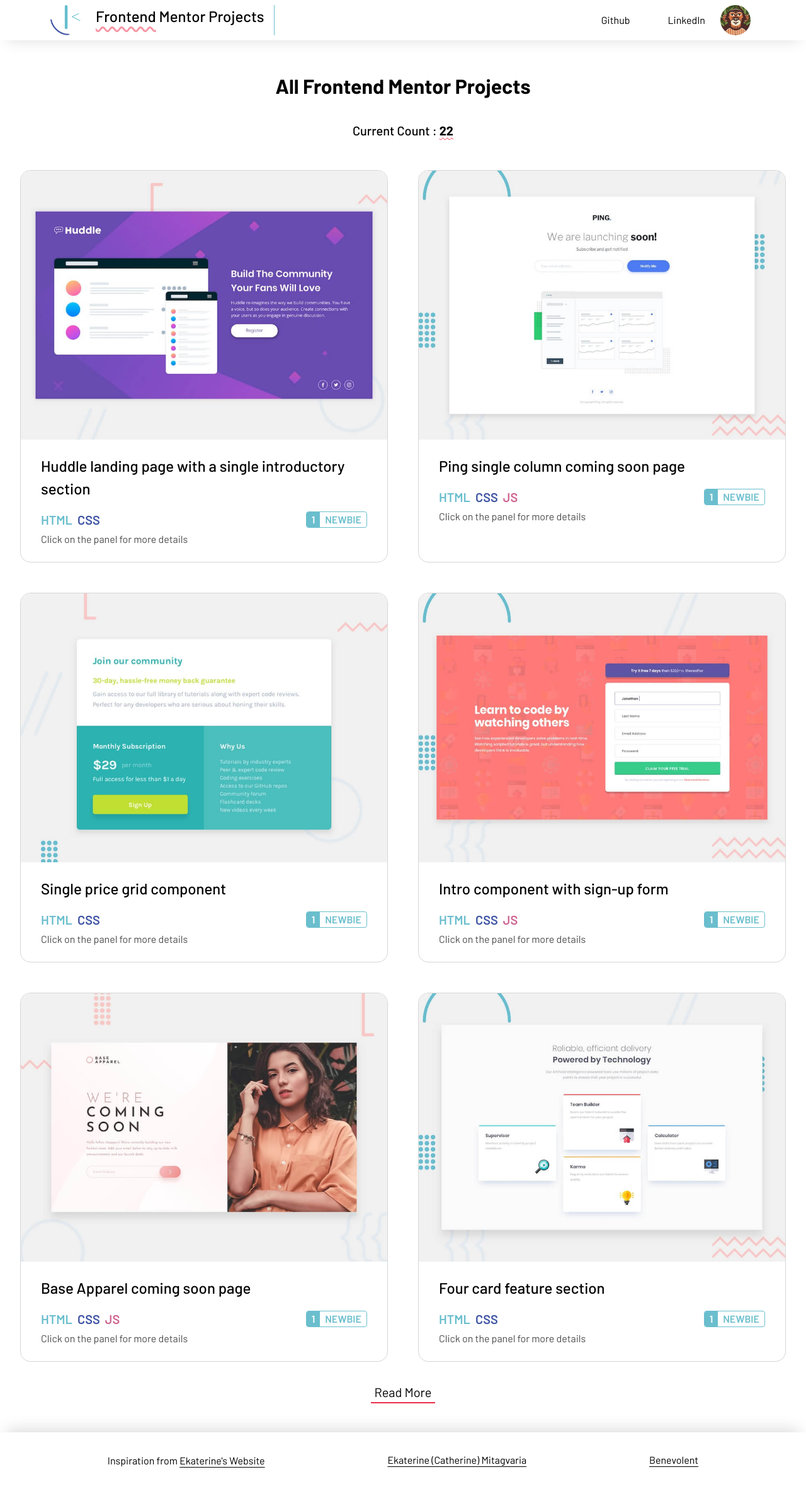
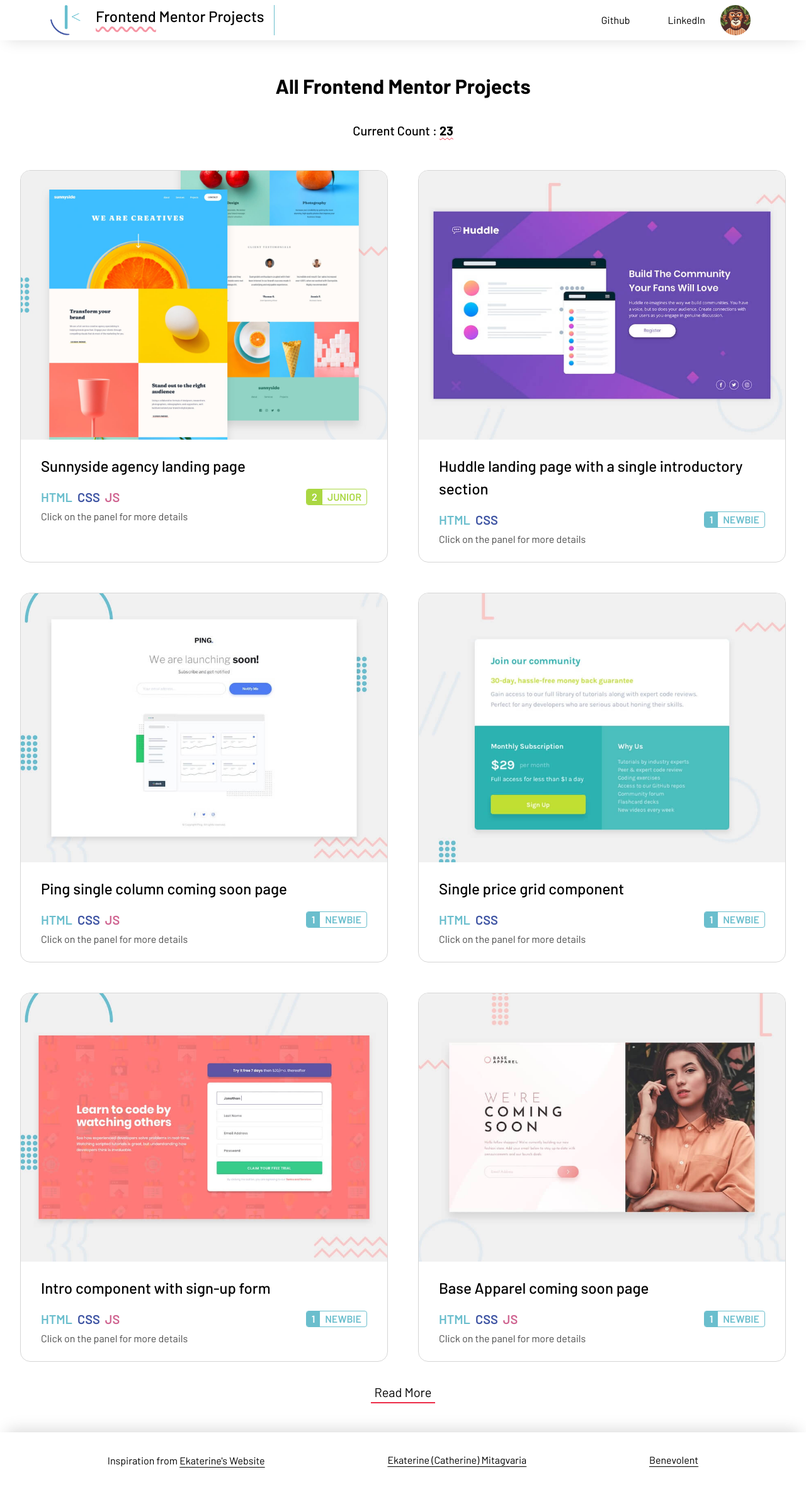
Before and after one commit to bene-volent/frontend-mentor-projects-bene, a Vue app: page / in a window 1280 px wide. Shown: the whole page at 63% size. Built offline with nearby package versions, Linux system fonts and the light colour scheme; some icons are missing.

Commit message:
Project 23 Added

```diff
--- a/public/projects.json
+++ b/public/projects.json
@@ -1,5 +1,15 @@
 {
     "projects": [{
+        "img": "/image/fm-images/23.jpg",
+        "title": "Sunnyside agency landing page",
+        "jsReq": true,
+        "diff": 2,
+        "live": "https://sunnyside-agency-bene.vercel.app/",
+        "repo": "https://github.com/bene-volent/sunnyside-agency-bene",
+        "challenge": "https://www.frontendmentor.io/challenges/sunnyside-agency-landing-page-7yVs3B6ef",
+        "desc": "This challenge will be a perfect test of your layout and responsive skills. There's a tiny bit of JS for the mobile menu, but the focus is HTML & CSS."
+    },
+        {
             "img": "/image/fm-images/22.jpg",
             "title": "Huddle landing page with a single introductory section",
             "jsReq": false,
--- a/src/components/Projects/Project.vue
+++ b/src/components/Projects/Project.vue
@@ -221,11 +221,11 @@ const props = defineProps(
 }
 
 .js {
-    color: hsl(335, 53%, 60%);
+    color: #cf6390;
 }
 
 .css {
-    color: hsl(227, 45%, 44%);
+    color: #3e54a3;
 }
 
 .diff {
```
Also changed, not shown: public/image/fm-images/23.jpg (added).
